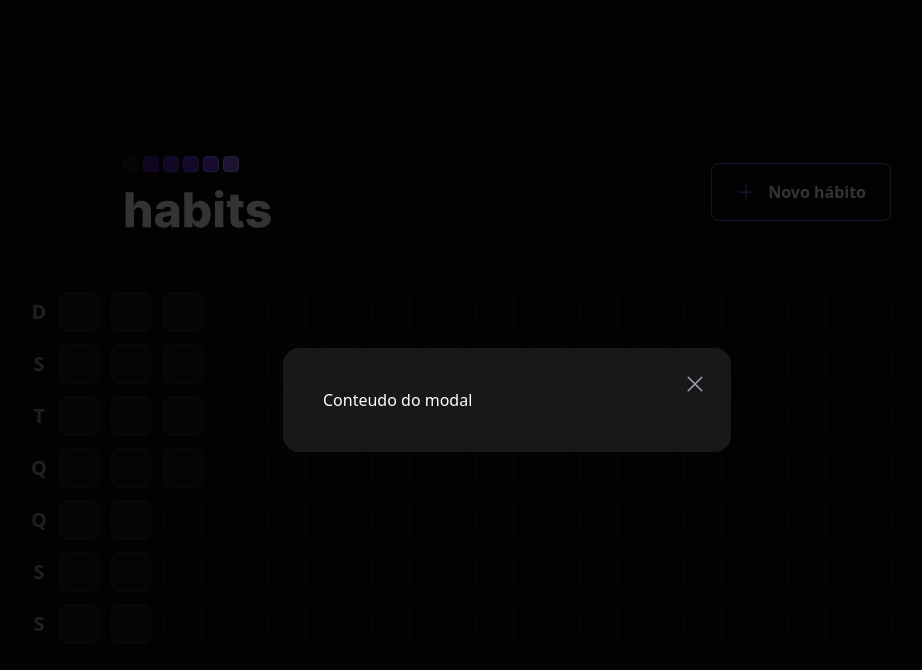
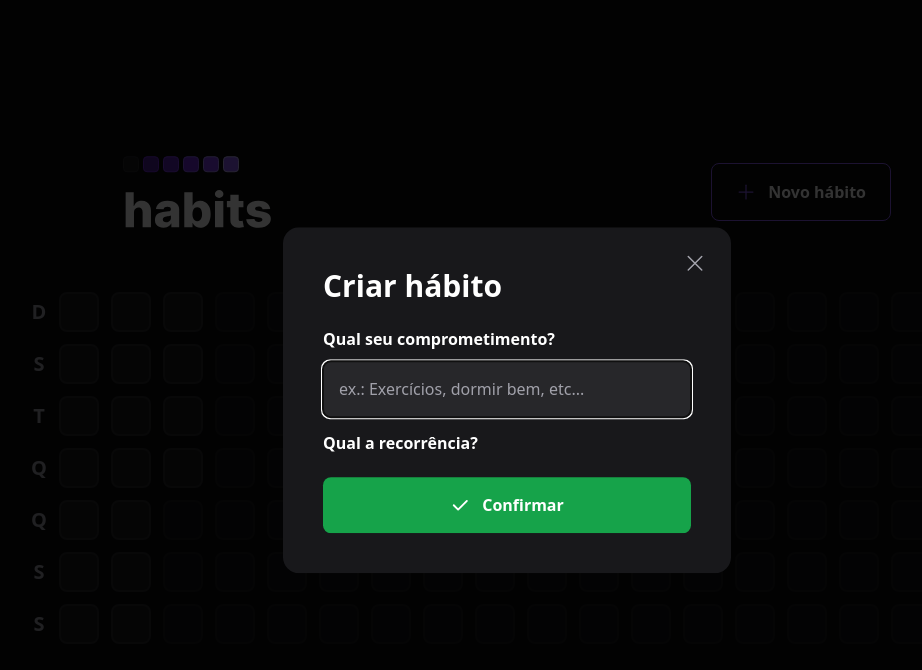
Before and after one commit to ederbiason/habits-tracker, a React (Vite) app in the folder web/: page / in a window 1280 px wide. Both pictures are taken after a click on the button "Novo hábito". Shown: the top 670 px of the page, without its empty margins (133-1055 px from the left). Built offline with nearby package versions, Linux system fonts and the light colour scheme.

Commit message:
component: Create habit modal

```diff
--- a/web/src/components/Header.tsx
+++ b/web/src/components/Header.tsx
@@ -2,6 +2,7 @@
 import { useState } from "react";
 import logoImage from '../assets/logo.svg'
 import * as Dialog from '@radix-ui/react-dialog';
+import { NewHabitForm } from "./NewHabitForm";
 
 export function Header() {
   return (
@@ -26,7 +27,12 @@
             <Dialog.Close className="absolute right-6 top-6 text-zinc-400 hover:text-zinc-200">
               <X size={24} aria-label="Close" />
             </Dialog.Close>
-            Conteudo do modal
+
+            <Dialog.Title className="text-3xl leading-tight font-extrabold">
+              Criar hábito
+            </Dialog.Title>
+
+            <NewHabitForm />
           </Dialog.Content>
         </Dialog.Portal>
       </Dialog.Root>
--- /dev/null
+++ b/web/src/components/NewHabitForm.tsx
@@ -0,0 +1,33 @@
+import { Check } from "phosphor-react";
+
+export function NewHabitForm() {
+    return (
+        <form
+            className="w-full flex flex-col mt-6"
+        >
+            <label htmlFor="title" className="font-semibold leading-tight">
+                Qual seu comprometimento?
+            </label>
+
+            <input
+                type="text"
+                id="title"
+                placeholder="ex.: Exercícios, dormir bem, etc..."
+                className="p-4 rounded-lg mt-3 bg-zinc-800 text-white placeholder:text-zinc-400"
+                autoFocus
+            />
+
+            <label htmlFor="" className="font-semibold leading-tight mt-4">
+                Qual a recorrência?
+            </label>
+
+            <button
+                type="submit"
+                className="mt-6 rounded-lg p-4 gap-3 flex items-center justify-center font-semibold bg-green-600 hover:bg-green-500"
+            >
+                <Check size={20} weight="bold" />
+                Confirmar
+            </button>
+        </form>
+    )
+}
```
